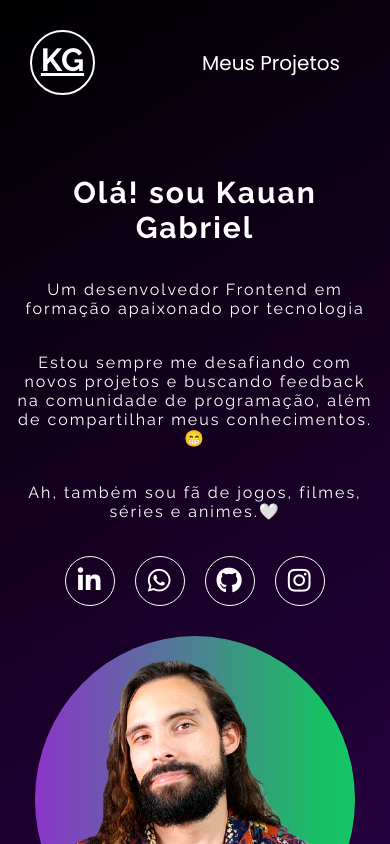
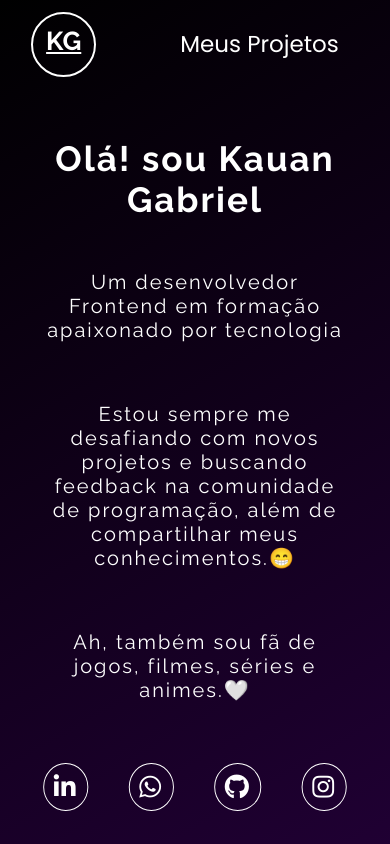
Before and after one commit to kauan102030/Portfolio, a plain HTML site: page index.html in a window 390 px wide. Shown: the top 844 px of the page. Drawn offline with nearby package versions, Linux system fonts and the light colour scheme.

Commit message:
Atualizando responsivo

```diff
--- a/src/styles/responsive.css
+++ b/src/styles/responsive.css
@@ -1,4 +1,36 @@
-@media(max-width: 1280px) {
+@media(max-width: 1281px) {
+    .cabecalho .logo{
+        width: 85px;
+        height: 85px;
+        line-height: 75px;
+    }
+
+    .cabecalho .menu ul a{
+        font-size: 25px;
+    }
+
+    .home .informacoes h1{
+        font-size: 55px;
+    }
+
+    .home .informacoes p{
+        font-size: 26px;
+    }
+
+    .home .redes-sociais{
+        gap: 40px;
+    }
+
+    .home .redes-sociais a i{
+        font-size: 26px;
+    }
+
+    .home .redes-sociais a i{
+        transform: scale(1.2);
+    }
+}
+
+@media(max-width: 1200px){
     .cabecalho{
         padding: 30px;
     }
@@ -19,22 +51,261 @@
     .projetos .container-projetos{
         padding: 0 30px;
     }
+
+    .home .informacoes p{
+        width: 88%;
+    }
 }
 
-@media(max-width: 425px){
-    .home .informacoes h1{
+@media (max-width: 1201px) {
+
+    .cabecalho{
+        padding: 3% 5%;
+    }
+
+    .cabecalho .logo {
+        width: 90px;
+        height: 90px;
+        font-size: 35px;
+        line-height: 80px;
+    }
+
+    .cabecalho .menu ul a{
         font-size: 30px;
     }
 
+    .home .informacoes h1{
+        font-size: 60px;
+    }
+
     .home .informacoes p{
-        font-size: 16px;
+        width: 89%;
+        font-size: 35px;
+    }
+
+    .home .redes-sociais{
+        transform:  scale(1.3);
+        gap: 60px;
+    }
+
+    .home .container-foto{
+        margin-top: 8%;
+        transform: scale(1.25);
+    }
+
+    .projetos .titulo{
+        font-size: 55px;
+    }
+
+    .projetos .container-projetos{
+        gap: 50px;
+        margin-bottom: 50px;
+    }
+
+    .projetos .container-projetos .projeto{
+        height: 50em;
+        width: 25em;
+    }
+
+    .projetos .btn-mostrar-projetos{
+        padding: 30px;
+        font-size: 35px;
+        width: 30%;
+    }
+}
+
+@media (max-width: 910px){
+
+    .home .informacoes{
+        gap: 30px;
+    }
+
+    .home .container-foto{
+        margin-top: 10%;
+        transform: scale(1.1);
+    }
+
+    .home .informacoes h1{
+        font-size: 55px;
+    }
+
+    .home .informacoes p{
+        width: 89%;
+        font-size: 30px;
+        margin-bottom: 30px;
+    }
+
+    .home .redes-sociais{
+        margin-bottom: 30px;
+        gap: 50px;
+    }
+
+    .projetos .btn-mostrar-projetos{
+        font-size: 25px;
+    }
+}
+
+@media(max-width: 769px){
+
+    .cabecalho .logo{
+        width: 85px;
+        height: 85px;
+        font-size: 35px;
+        line-height: 75px;
+    }
+
+    .home .informacoes h1{
+        font-size: 50px;
+    }
+
+    .home .informacoes p{
+        font-size: 30px;
+    }
+
+    .home .container-foto{
+        margin-top: 8%;
+        transform: scale(1.1);
+    }
+
+    .projetos .container-projetos{
+        gap: 50px;
+        margin-bottom: 50px;
+    }
+
+    .projetos .container-projetos .projeto{
+        height: 37.5em;
+        width: 18.75em;
+    }
+
+    .projetos .btn-mostrar-projetos{
+        font-size: 25px;
+    }
+}
+
+@media (max-width: 750px){
+    .projetos .btn-mostrar-projetos{
+        font-size: 30px;
+        width: 40%;
+    }
+
+    .projetos .container-projetos{
+        gap: 50px;
+        margin-bottom: 50px;
+    }
+}
+
+@media (max-width: 625px){
+
+    .cabecalho{
+        padding: 3% 8%;
+    }
+
+    .home{
+        padding: 0 2%;
+    }
+
+    .cabecalho .logo{
+        width: 65px;
+        height: 65px;
+        font-size: 26px;
+        line-height: 55px;
+    }
+
+    .cabecalho .menu ul a{
+        font-size: 25px;
+    }
+
+    .home .informacoes h1{
+        font-size: 40px;
+    }
+
+    .home .informacoes p{
+        font-size: 24px;
+    }
+
+    .home .redes-sociais{
+        transform:  scale(1.05);
+        gap: 50px;
+    }
+/**/
+    .projetos .btn-mostrar-projetos{
+        font-size: 22px;
+        padding: 20px;
+        width: 45%;
+    }
+
+    .projetos .container-projetos{
+        gap: 50px;
+        margin-bottom: 25px;
+    }
+
+    .home .container-foto{
+        margin-top: 5%;
+        transform: scale(1);
+    }
+
+    .projetos .titulo{
+        font-size: 42px;
+    }
+}
+
+@media (max-width: 560px){
+
+
+    .cabecalho .menu ul a{
+        font-size: 23px;
+    }
+
+    .home{
+        padding: 0 3%;
+    }
+
+    .home .informacoes h1{
+        font-size: 35px;
+    }
+
+    .home .informacoes p{
+        font-size: 22px;
+    }
+
+    .home .redes-sociais{
+        transform:  scale(0.8);
+        gap: 60px;
+    }
+
+    .home .container-foto .foto{
+        max-width: 350px;
+        border-radius: 50%;
+    }
+
+    .projetos .titulo{
+        font-size: 40px;
+    }
+}
+
+@media(max-width: 436px){
+    .home .informacoes h1{
+        font-size: 35px;
+    }
+
+    .home .informacoes p{
+        font-size: 20px;
     }
 
     .home .container-foto img{
         max-width: 320px;
     }
 
+    .home .container-foto .foto{
+        transform: scale(1);
+    }
+
     .projetos{
         padding: 30px;
     }
+
+    .projetos .btn-mostrar-projetos{
+        font-size: 18px;
+        width: 70%;
+    }
 }
--- a/src/styles/styles.css
+++ b/src/styles/styles.css
@@ -30,7 +30,7 @@ body{
     text-align: center;
     line-height: 55px;
     font-family: 'Raleway', sans-serif;
-    transition: 0.2s ease-in;
+    transition: 0.2s ease-out;
 }
 
 .cabecalho a:hover .logo{
@@ -42,7 +42,7 @@ body{
     font-size: 20px;
     text-transform: capitalize;
     padding: 10px 20px;
-    transition: 0.2s ease-in;
+    transition: 0.1s ease-out;
 }
 
 .cabecalho .menu ul a:hover{
@@ -90,13 +90,12 @@ body{
 .home .redes-sociais a i{
     border: 1px solid #fff;
     border-radius: 50%;
-    width: 50px;
-    height: 50px;
     padding: 10px;
     text-align: center;
     font-size: 26px;
     line-height: 27.5px;
     transition: 0.3s ease-in;
+
 }
 
 .home .redes-sociais a i:hover{
@@ -152,11 +151,12 @@ body{
 }
 
 .projetos .container-projetos .projeto{
-    max-width: 260px;
+    width: 260px;
     height: 500px;
     position: relative;
     display: none;
     box-shadow: 5px 5px 30px black;
+    margin-bottom: 20px;
 }
 
 .projetos .container-projetos .projeto.ativo{
@@ -199,9 +199,9 @@ body{
     border: 1px  solid #fff;
     border-radius: 15px;
     color: #fff;
-    width: 180px;
+    width: 200px;
     padding: 20px;
-    font-size: 18px;
+    font-size: 22px;
     font-weight: 600;
     margin: 0 auto;
     display: flex;
```
